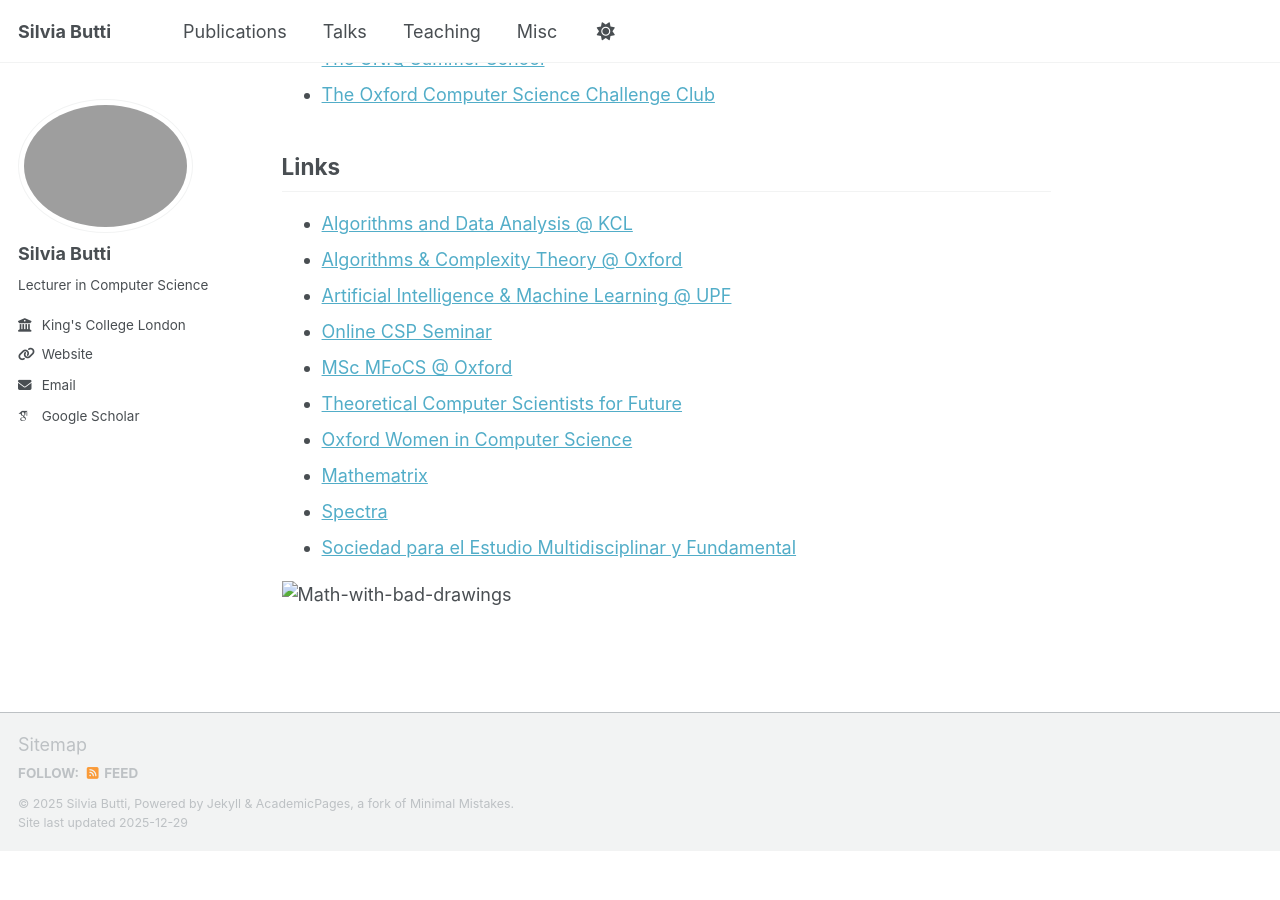
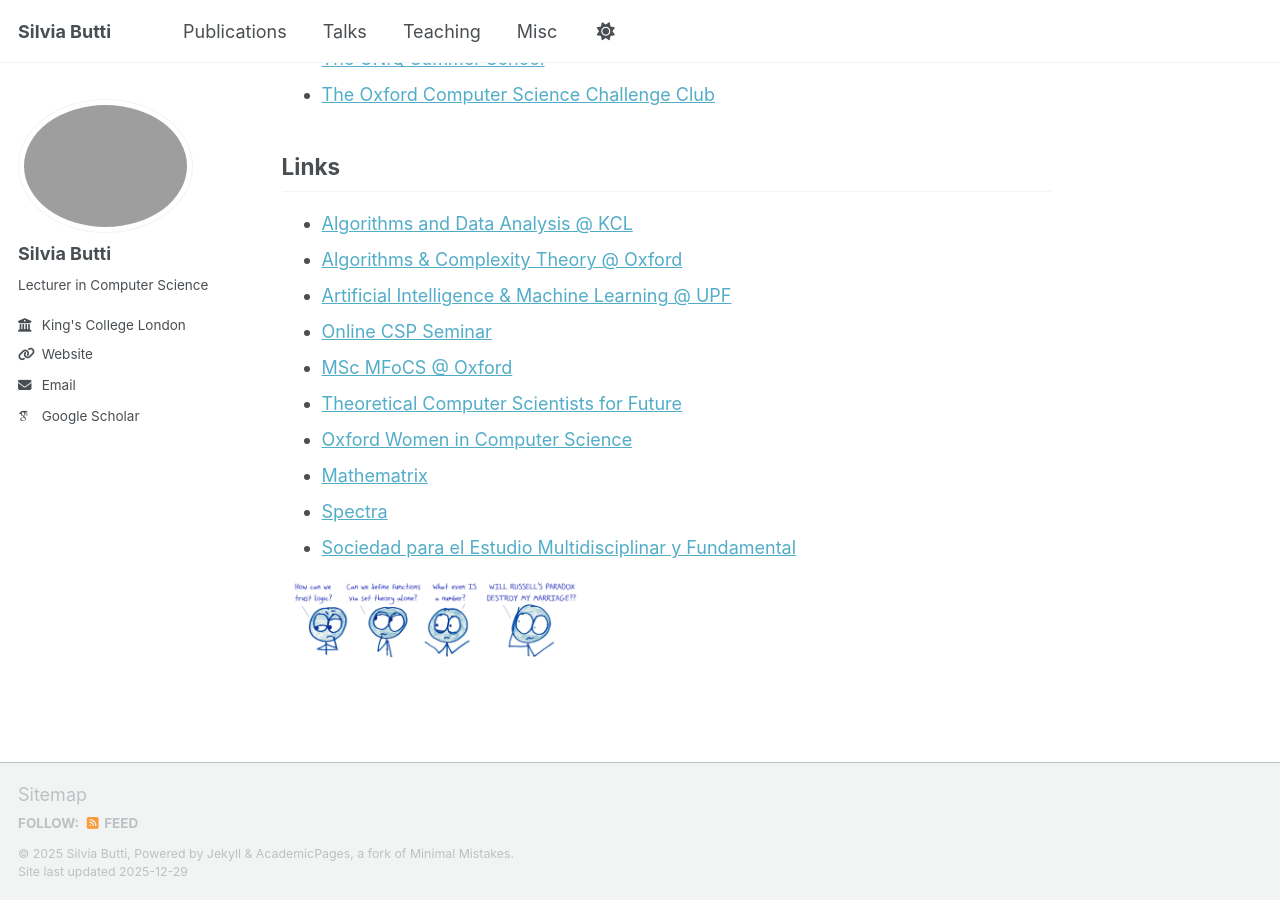
Before and after one commit to silviabutti/silviabutti.github.io, a Jekyll site: the page built from _pages/misc.md, in a window 1280 px wide and 900 px high, scrolled down 769 px. Built offline with Jekyll 4.4.1, drawn with Linux system fonts in a browser that asks for light colours; some web fonts are replaced; a script bundle is joined from its source files by our own code; library files that are not in the unit come from our copies; before the commit the page ends 1620 px from its top, so only the background shows below that.

Commit message:
Update misc.md

```diff
--- a/_pages/misc.md
+++ b/_pages/misc.md
@@ -44,4 +44,4 @@
 - [Sociedad para el Estudio Multidisciplinar y Fundamental](http://semf.org.es/inicio.html)
 
 
-<img src="images/mwbd.png" alt="Math-with-bad-drawings" style="width:40%">
+<img src="/images/mwbd.png" alt="Math-with-bad-drawings" style="width:40%">
```
